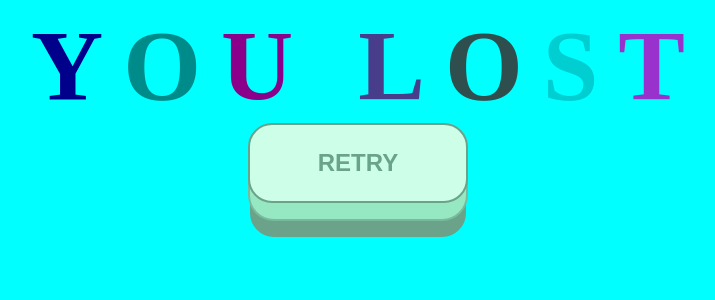
After one commit to CodecoolGlobal/freestyle-javascript-game-javascript-A-Bolf, a Flask app: page /loser in a window 1280 px wide. The commit adds this page. Shown: the top 300 px of the page, without its empty margins (282-997 px from the left). Run offline with Flask 2, Linux system fonts and the light colour scheme.

Commit message:
winner/loser screens added

```diff
--- a/server.py
+++ b/server.py
@@ -8,6 +8,14 @@ app.secret_key='asdsegdthtf'
 def main():
     return render_template('main.html')
 
+@app.route('/winner')
+def won():
+    return render_template('winner.html')
+
+
+@app.route('/loser')
+def lost():
+    return render_template('loser.html')
 
 @app.route('/breakout')
 def game():
--- a/static/css/style.css
+++ b/static/css/style.css
@@ -9,7 +9,9 @@
     background-image: url("images/arcade-background.jpg");
     background-position: center;
 }
-
+audio{
+    display: none;
+}
 
 .block{
 position: absolute;
--- a/templates/index.html
+++ b/templates/index.html
@@ -15,6 +15,7 @@
     <div class="grid"></div>
     <div class="lives"></div>
       <script src="{{ url_for("static",filename='js/game.js') }}"> </script>
+
 </body>
 
 </html>
--- /dev/null
+++ b/templates/loser.html
@@ -0,0 +1,28 @@
+<!DOCTYPE html>
+<html lang="en">
+<head>
+    <meta charset="UTF-8">
+    <title>Lost</title>
+    <link rel="stylesheet" type="text/css" href="../static/css/style.css">
+</head>
+<body class="main">
+<div class="header">
+    <span class="title b">Y</span>
+    <span class="title r">O</span>
+    <span class="title e">U</span>
+    <span class="title a"> </span>&nbsp;
+    <span class="title k">L</span>
+    <span class="title o">O</span>
+    <span class="title u">S</span>
+    <span class="title t">T</span>
+</div>
+<form method="get" action="/">
+    <div class="difficulty">
+        <button name="difficulty" class="diff-extreme big-button" type="submit" value="extreme">Retry</button><br>
+    </div>
+    <audio autoplay>
+        <source src="../static/lose.mp3">
+    </audio>
+</form>
+</body>
+</html>
```
Also changed, not shown: static/js/game.js (+9 -2 lines), templates/winner.html (added, +28 -0 lines), 2 other files.
